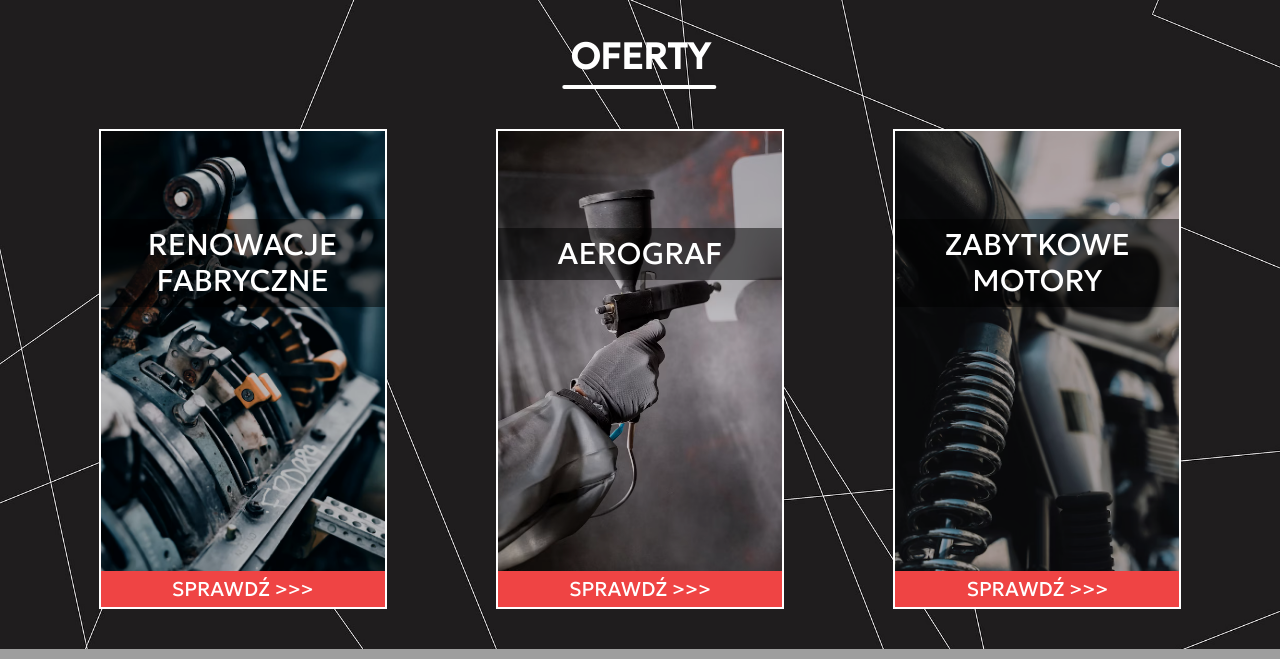
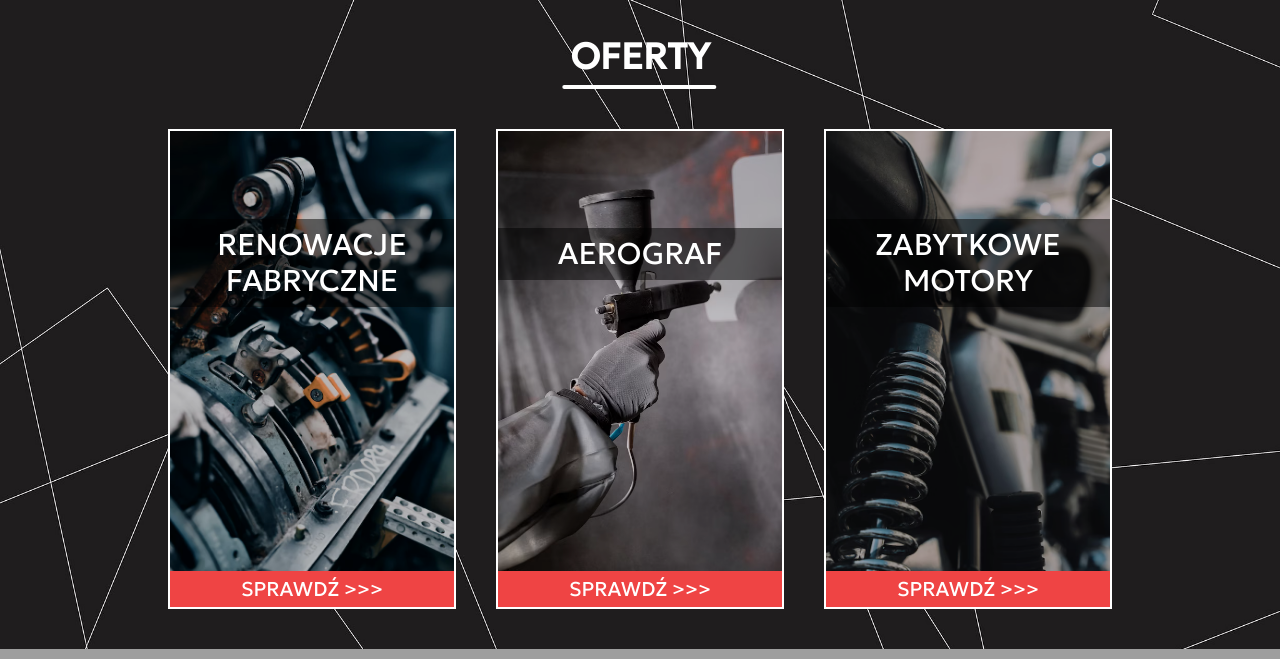
Before and after one commit to SquinFester/jb2, a React (Vite) app: page / in a window 1280 px wide. Shown: the part 820-1479 px from the top of the page. Built offline with nearby package versions, Linux system fonts and the light colour scheme; grey boxes are pictures that could not be loaded.

Commit message:
loading page is done

```diff
--- a/src/components/Oferts.tsx
+++ b/src/components/Oferts.tsx
@@ -34,7 +34,7 @@ const Oferts = () => {
     <HomeInfoSections bgImg={bgPattern}>
       <section className="mx-auto max-w-6xl">
         <Heading title="Oferty" />
-        <ul className="flex flex-col items-center justify-around gap-10 lg:flex-row ">
+        <ul className="flex flex-col items-center justify-around gap-10 md:flex-row md:flex-wrap md:justify-start  lg:flex-row lg:flex-nowrap lg:justify-center">
           {OfertsList.map((ofert) => (
             <li key={ofert.id}>
               <OfertCard {...ofert} />
--- a/src/index.css
+++ b/src/index.css
@@ -16,4 +16,8 @@
     color: #fff;
     font-family: "Geologica", sans-serif;
   }
+
+  .main-height {
+    min-height: calc(100vh - 64.66px - 72px);
+  }
 }
--- a/src/routes/ErrorPage.tsx
+++ b/src/routes/ErrorPage.tsx
@@ -1,5 +1,6 @@
 import { useRouteError } from "react-router-dom";
 import MainNavigation from "../components/MainNavigation";
+import Footer from "../components/Footer";
 
 type Error = {
   statusText: string;
@@ -12,13 +13,14 @@ const ErrorPage = () => {
   return (
     <>
       <MainNavigation />
-      <main>
+      <main className="main-height">
         <h1>Oops!</h1>
         <p>Sorry, an unexpected error has occurred.</p>
         <p>
           <i>{error.statusText || error.message}</i>
         </p>
       </main>
+      <Footer />
     </>
   );
 };
--- a/src/routes/Root.tsx
+++ b/src/routes/Root.tsx
@@ -7,7 +7,7 @@ const Root = () => {
   return (
     <>
       <MainNavigation />
-      <main>{<Outlet />}</main>
+      <main className="main-height">{<Outlet />}</main>
       <Footer />
     </>
   );
```
